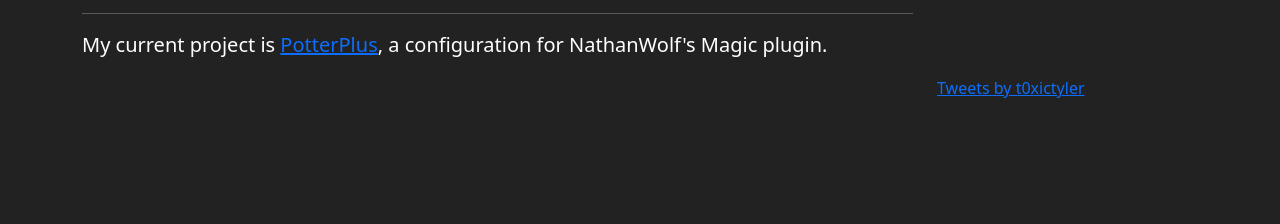
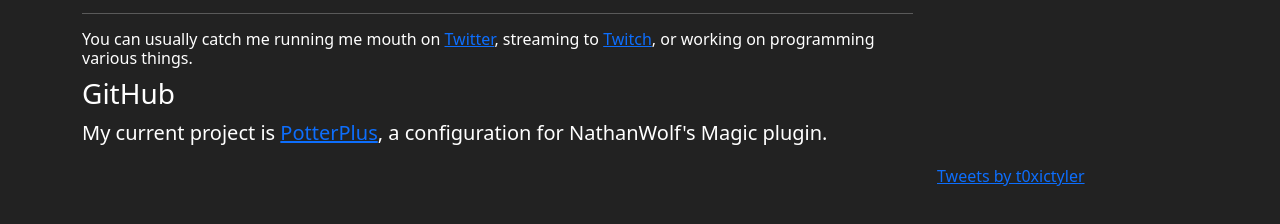
Before and after one commit to T0xicTyler/t0xictyler.github.io, a plain HTML site: page index.html in a window 1280 px wide. Shown: the part 244-468 px from the top of the page. Drawn offline with nearby package versions, Linux system fonts and the light colour scheme.

Commit message:
More info

```diff
--- a/index.html
+++ b/index.html
@@ -20,6 +20,8 @@
           <p class="lead">Hi! My name is Tyler and I'm a nineteen year old computer programmer from the United States.</p>
           <p class="lead">My background primarily comes from Minecraft developing Spigot plugins with the Java programming language. From there I've learned an assortment of skills in the computer science field.</p>
           <hr>
+          <h6>You can usually catch me running me mouth on <a href="https://twitter.com/t0xictyler">Twitter</a>, streaming to <a href="https://twitch.tv/t0xictyler">Twitch</a>, or working on programming various things.</h6>
+          <h3>GitHub</h3>
           <p class="lead">My current project is <a href="https://github/PotterPlus/PotterPlus">PotterPlus</a>, a configuration for NathanWolf's Magic plugin.</p>
         </div>
         <div class="col-sm-12 col-lg-3">
```
